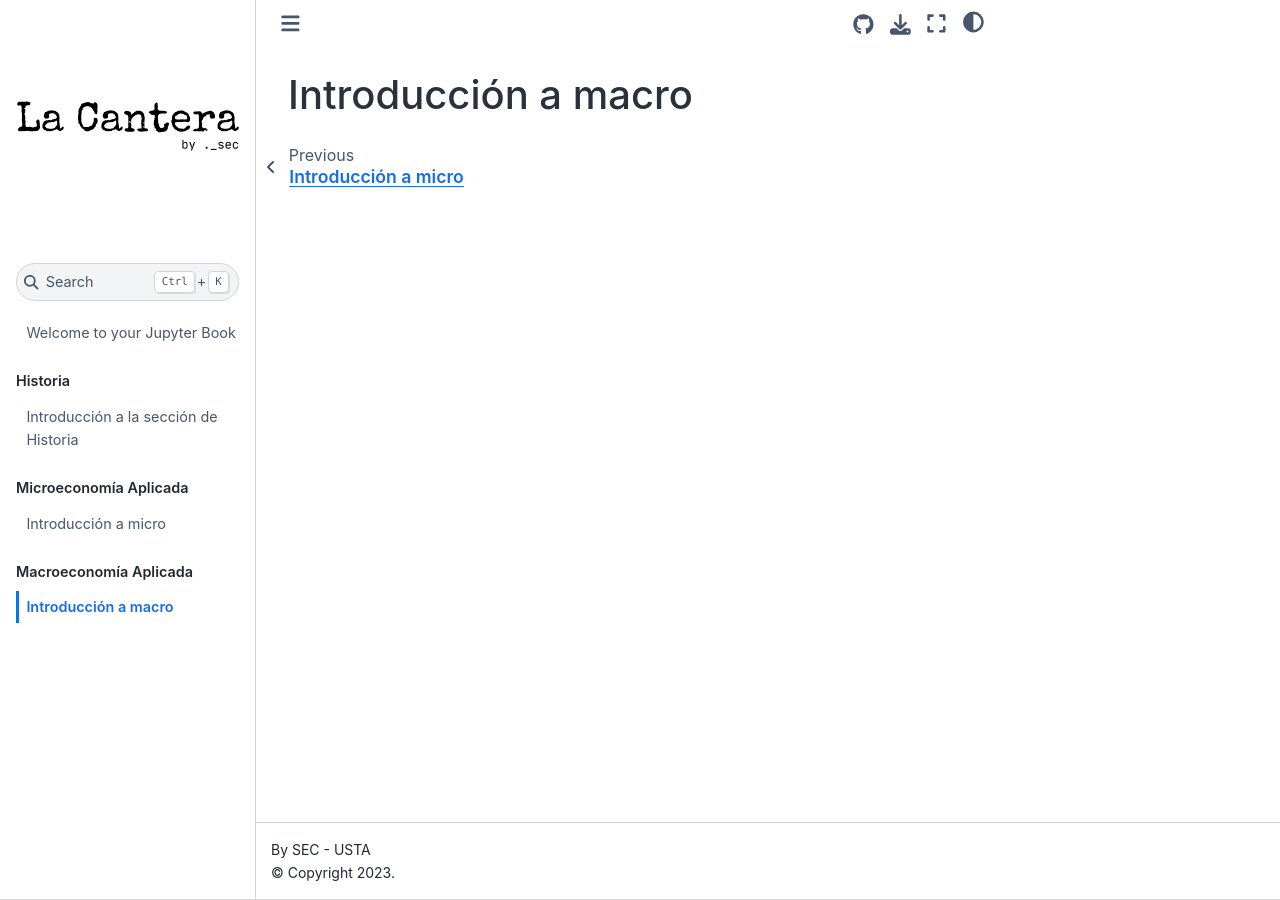
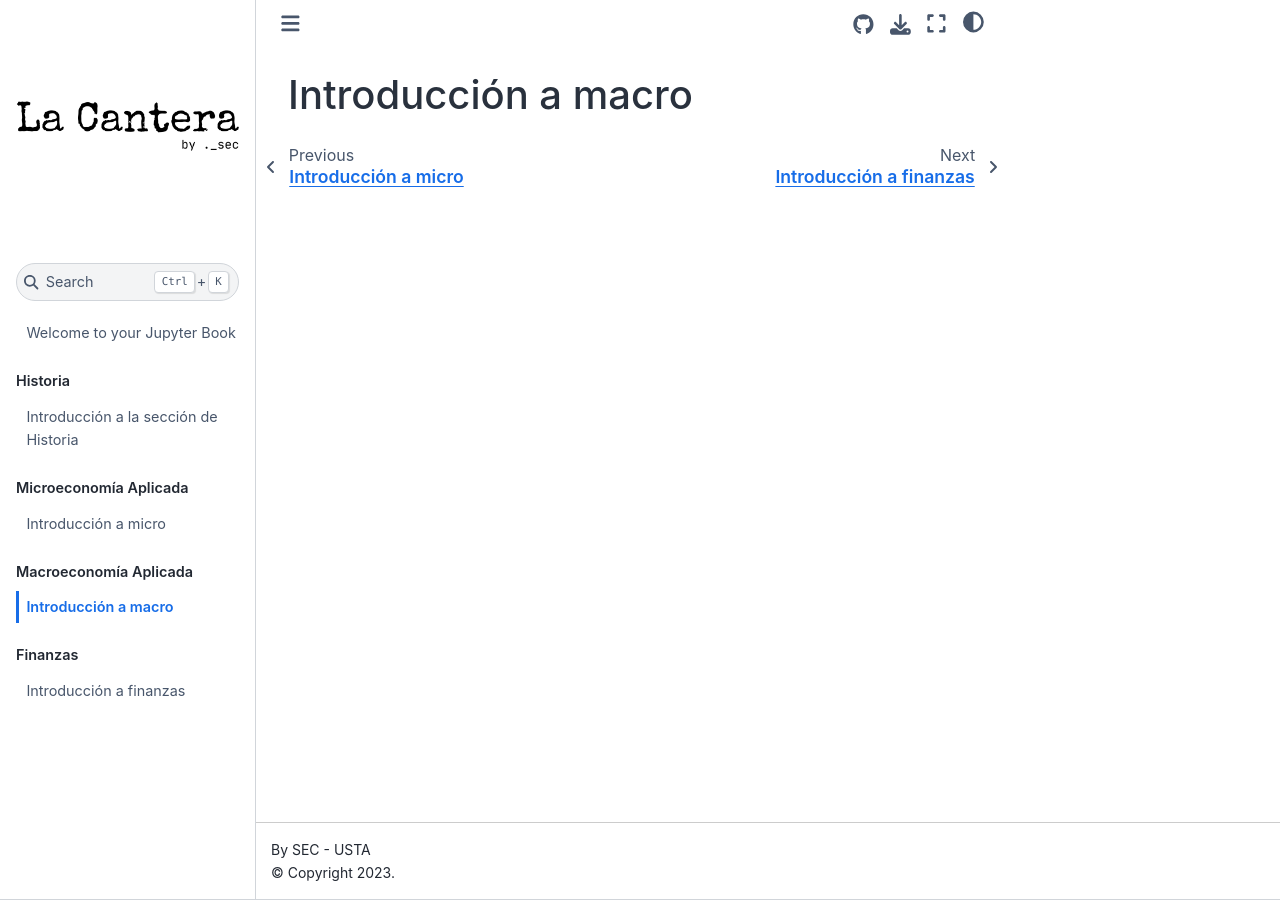
Before and after one commit to labeconometria/lacantera, a Jupyter Book: the page built from intro_macro.md, in a window 1280 px wide. Built offline with Jupyter Book 1.0.4 settings and Sphinx 7.4.7 and the Sphinx Book theme 1.1.4, drawn with Linux system fonts in a browser that asks for light colours; pages that are not in the unit, such as notebooks, are missing from menus; some of the changed lines change nothing that is shown.

Commit message:
Update _toc.yml

```diff
--- a/_toc.yml
+++ b/_toc.yml
@@ -15,4 +15,4 @@ parts:
   - file: intro_macro.md
 - caption: Finanzas
   chapters:
-  - file: intro_finance.md
+  - file: finance/intro_finance.md
```
